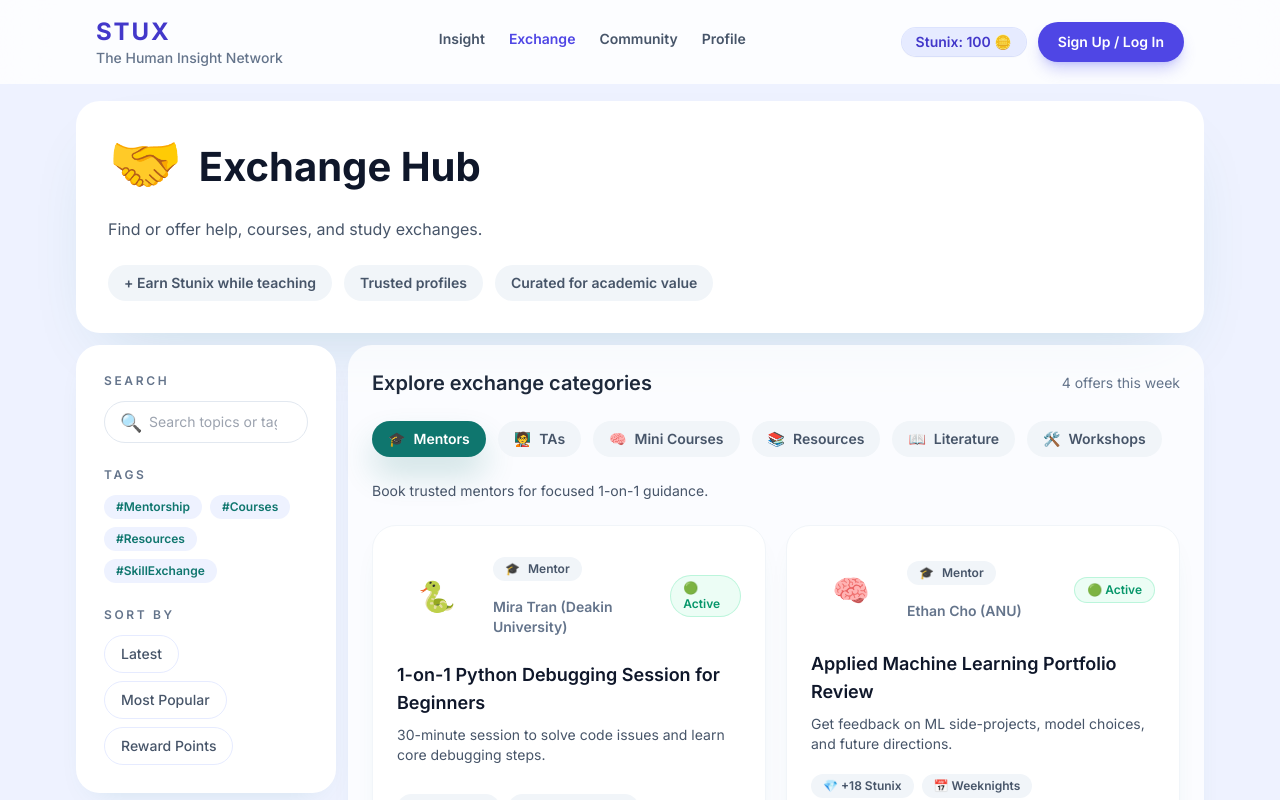
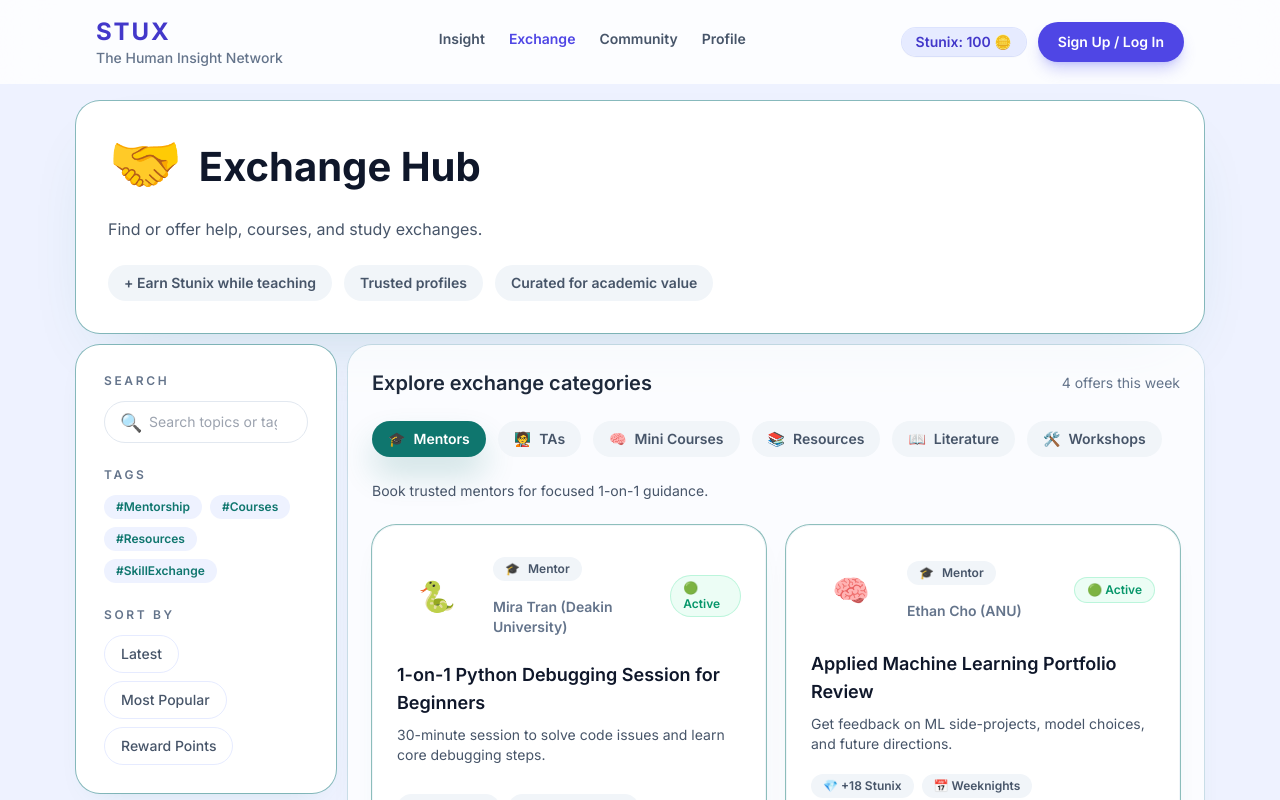
Before and after one commit to triek/stu-x, a Vue app: page /exchange in a window 1280 px wide. Shown: the top 800 px of the page. Built offline with nearby package versions, Linux system fonts and the light colour scheme.

Commit message:
fix shadow color overwrite ring color across pages

```diff
--- a/src/components/PillarLayout.vue
+++ b/src/components/PillarLayout.vue
@@ -53,9 +53,9 @@ const accentWithAlpha = (alphaHex) => withAlpha(accentColor.value, alphaHex)
 
 const accentStyles = computed(() => ({
   '--pillar-accent': accentColor.value,
-  '--pillar-ring-strong': accentWithAlpha('80'),
-  '--pillar-ring-soft': accentWithAlpha('22'),
-  '--pillar-ring-overlay': accentWithAlpha('33'),
+  '--pillar-ring-strong': accentWithAlpha('75'),
+  '--pillar-ring-soft': accentWithAlpha('25'),
+  '--pillar-ring-overlay': accentWithAlpha('50'),
   '--pillar-shadow-banner': `0 30px 70px -30px ${accentWithAlpha('30')}`,
   '--pillar-shadow-panel': `0 12px 32px -20px ${accentWithAlpha('35')}`,
   '--pillar-shadow-cta': `0 18px 32px ${accentWithAlpha('45')}`,
@@ -205,7 +205,7 @@ const submitForm = () => {
               v-for="item in config.feed"
               :key="item.title"
               class="grid gap-5 rounded-2xl bg-white p-6 shadow-panel ring-1"
-              :style="{ '--tw-ring-color': 'var(--pillar-ring-soft)' }">
+              :style="{ '--tw-ring-color': 'var(--pillar-ring-strong)' }">
               <!-- Post content -->
               <header class="flex items-start gap-4">
                 <span class="text-3xl">{{ config.icon }}</span>
@@ -331,17 +331,31 @@ const submitForm = () => {
 
 <style scoped>
 .shadow-banner {
-  box-shadow: var(
+  --tw-shadow: var(
     --pillar-shadow-banner,
     0 30px 70px -30px rgba(67, 56, 202, 0.18)
   );
+  --tw-shadow-colored: var(
+    --pillar-shadow-banner,
+    0 30px 70px -30px rgba(67, 56, 202, 0.18)
+  );
+  box-shadow: var(--tw-ring-offset-shadow, 0 0 #0000),
+    var(--tw-ring-shadow, 0 0 #0000),
+    var(--tw-shadow);
 }
 
 .shadow-panel {
-  box-shadow: var(
+  --tw-shadow: var(
     --pillar-shadow-panel,
     0 12px 32px -20px rgba(79, 70, 229, 0.35)
   );
+  --tw-shadow-colored: var(
+    --pillar-shadow-panel,
+    0 12px 32px -20px rgba(79, 70, 229, 0.35)
+  );
+  box-shadow: var(--tw-ring-offset-shadow, 0 0 #0000),
+    var(--tw-ring-shadow, 0 0 #0000),
+    var(--tw-shadow);
 }
 
 .text-brand {
--- a/src/views/ExchangeView.vue
+++ b/src/views/ExchangeView.vue
@@ -88,7 +88,7 @@ const config = computed(() => ({
       <!-- Main feed -->
       <div
         class="grid gap-6 rounded-3xl bg-white/80 p-6 shadow-panel ring-1"
-        :style="{ '--tw-ring-color': `${accent}80` }">
+        :style="{ '--tw-ring-color': `var(--pillar-ring-soft)` }">
         <div class="flex flex-col gap-6">
           <div class="flex flex-wrap items-center justify-between gap-4">
             <h2 class="text-xl font-semibold text-slate-800">Explore exchange categories</h2>
@@ -129,7 +129,7 @@ const config = computed(() => ({
               v-for="post in items"
               :key="post.id"
               class="grid gap-5 rounded-3xl border border-slate-100 bg-white p-6 shadow-panel ring-1 transition hover:-translate-y-1 hover:shadow-xl"
-              :style="{ '--tw-ring-color': `${accent}33` }">
+              :style="{ '--tw-ring-color': `var(--pillar-ring-strong)` }">
             <div class="flex items-center gap-4">
               <!-- Image -->
               <div
@@ -220,7 +220,7 @@ const config = computed(() => ({
 
 <style scoped>
 .shadow-panel {
-  box-shadow: var(
+  --tw-shadow: var(
     --pillar-shadow-panel,
     0 12px 32px -20px rgba(79, 70, 229, 0.35)
   );
```
